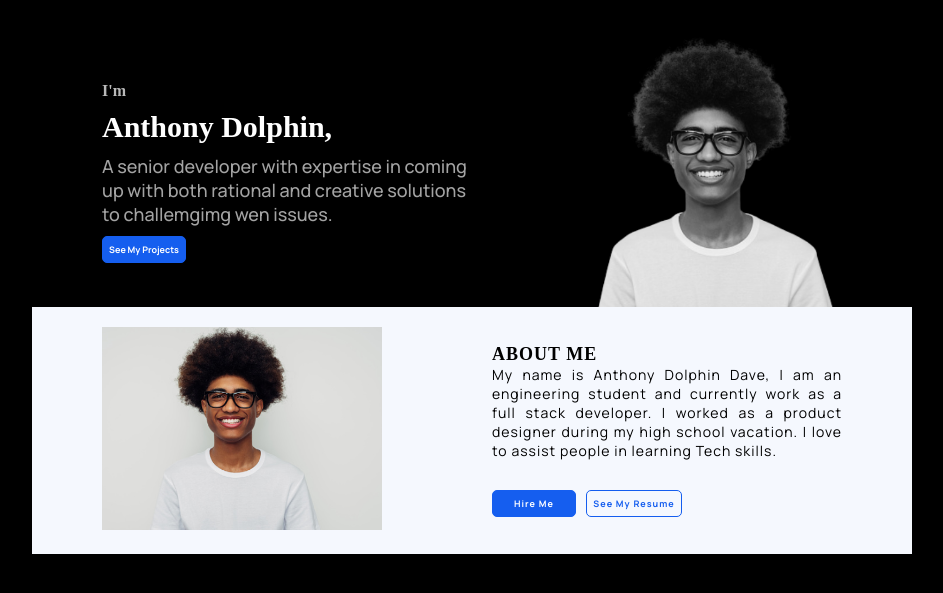
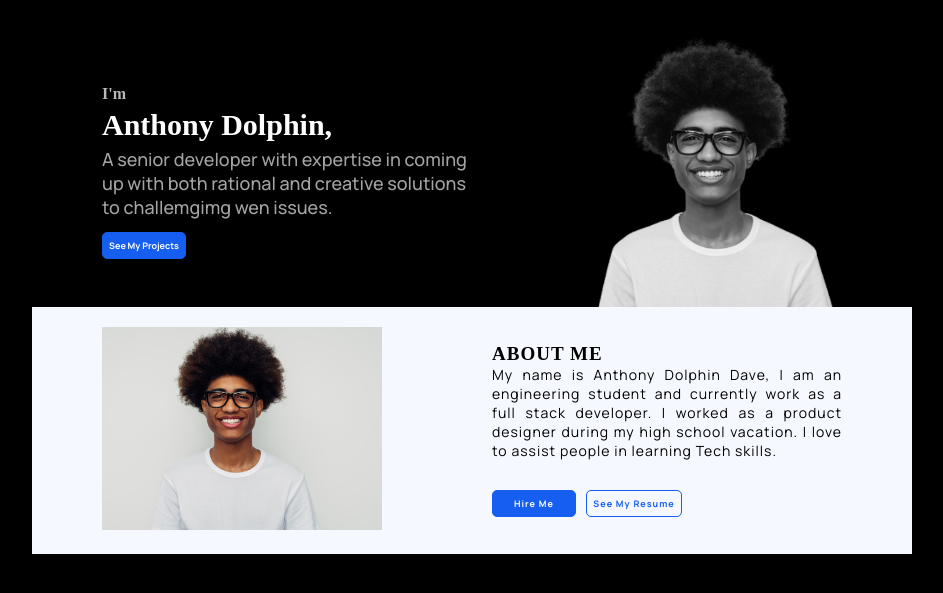
Before and after one commit to Salemori/bio-tjp, a plain HTML site: page index.html in a window 1280 px wide. Shown: the part 103-696 px from the top of the page, without its empty margins (118-1061 px from the left). Drawn offline with Linux system fonts and the light colour scheme; a web font is replaced by a local one.

Commit message:
first commit

```diff
--- a/style.css
+++ b/style.css
@@ -4,7 +4,7 @@
     margin: 0px;
 
 }
-.home, .about, .i-am, .name{
+.home, .about, .i-am, .name, .about2{
     font-family: 'Halant', serif;
 }
 .see-projects, .intro, .about-text, .hire-me2, .resume{
@@ -90,7 +90,7 @@ a{
 }
 .intro-cover{
     padding: 40px 70px 0px 70px;
- background: ;
+ background: black ;
 }
 .img-left img{
     width: 250px;
@@ -104,7 +104,7 @@ height: 270px;
 .content-left{
     display: flex;
     flex-direction: column;
-    gap: 10px;
+    gap: 5px;
 width: 23rem;
 }
 .i-am{
@@ -133,6 +133,7 @@ text-align: center;
 padding: 6px;
 border: 1px solid #155EEF;
 border-radius: 5px;
+margin-top: 8px;
 }
 .about-cover{
     padding: 20px 70px 20px 70px;
@@ -144,7 +145,7 @@ border-radius: 5px;
 }
 .about2{
     font-weight: 600;
-    font-size: 18px;
+    font-size: 19px;
 }
 .content-right{
     width: 350px;
```
Also changed, not shown: 1 other file.
